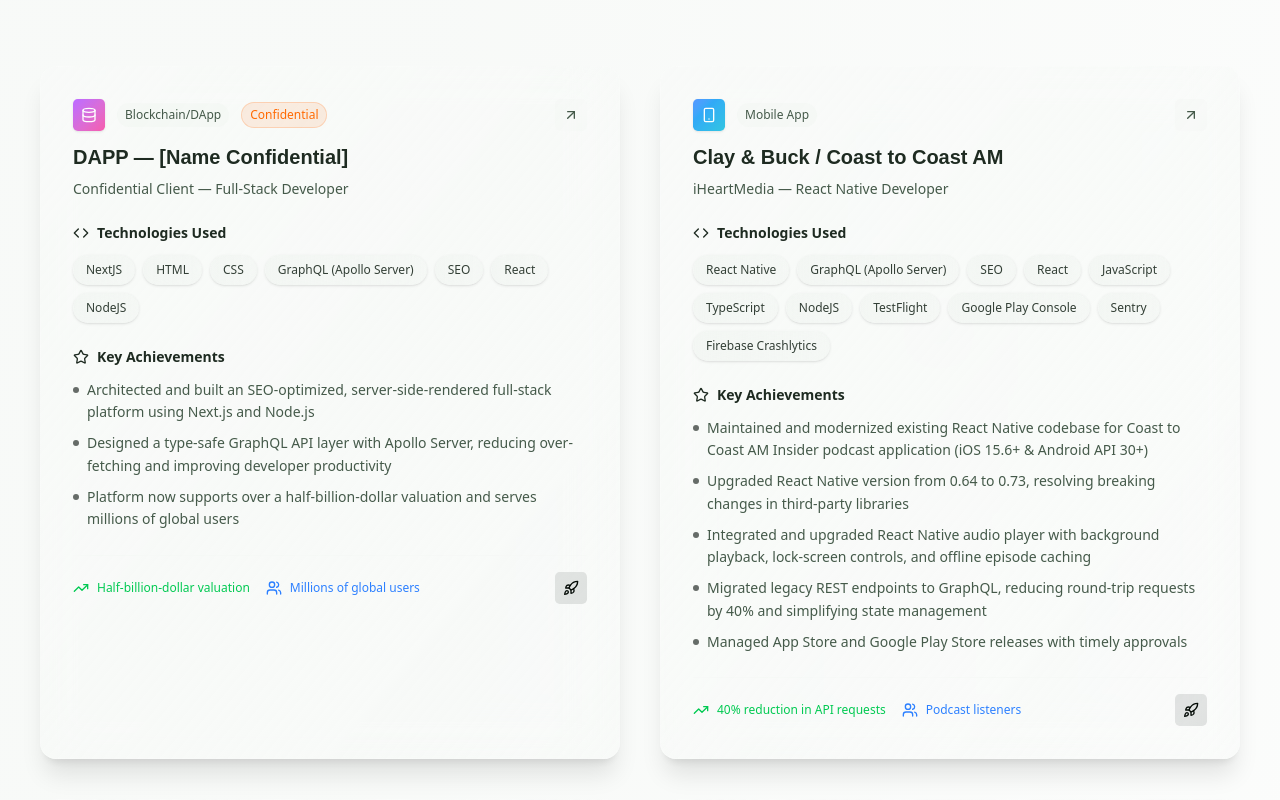
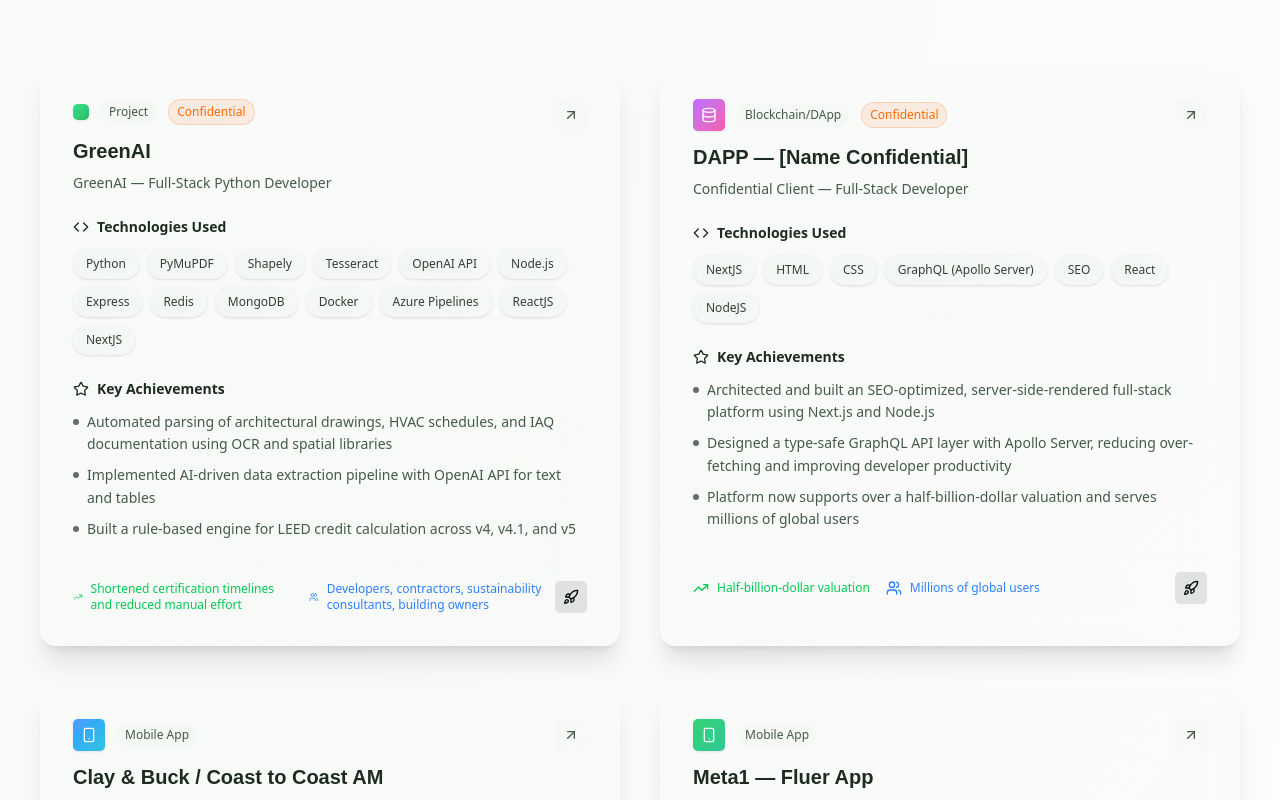
Before and after one commit to nirnaykulshreshtha/nirnay-kulshreshtha, a Next.js app: page / in a window 1280 px wide. Shown: the part 6900-7700 px from the top of the page. Built offline with nearby package versions, Linux system fonts and the light colour scheme; a web font is replaced by a local one.

Commit message:
Add GreenAI project details to projects section

```diff
--- a/src/components/projects-section.tsx
+++ b/src/components/projects-section.tsx
@@ -34,6 +34,25 @@
 
 export function ProjectsSection() {
   const projects = [
+
+    {
+      id: 'greenai',
+      title: 'GreenAI',
+      company: 'GreenAI',
+      role: 'Full-Stack Python Developer',
+      type: 'saaS',
+      typeIcon: 'DatabaseIcon',
+      typeColor: 'from-green-400 to-green-600',
+      technologies: ['Python','PyMuPDF','Shapely','Tesseract','OpenAI API','Node.js','Express','Redis','MongoDB','Docker','Azure Pipelines','ReactJS','NextJS'],
+      achievements: [
+        'Automated parsing of architectural drawings, HVAC schedules, and IAQ documentation using OCR and spatial libraries',
+        'Implemented AI-driven data extraction pipeline with OpenAI API for text and tables',
+        'Built a rule-based engine for LEED credit calculation across v4, v4.1, and v5'
+      ],
+      impact: 'Shortened certification timelines and reduced manual effort',
+      users: 'Developers, contractors, sustainability consultants, building owners',
+      confidential: true
+    },
     {
       id: 'dapp-confidential',
       title: 'DAPP — [Name Confidential]',
@@ -73,8 +92,8 @@
       confidential: false
     },
     {
-      id: 'meta1-fluher',
-      title: 'Meta1 — Fluher App',
+      id: 'meta1-fluer',
+      title: 'Meta1 — Fluer App',
       company: 'Meta1',
       role: 'Flutter Developer',
       type: 'mobile',
@@ -129,7 +148,7 @@
       impact: 'Real-time trading platform',
       users: 'Crypto traders',
       confidential: false
-    }
+    },
   ];
 
   const getTypeLabel = (type: string) => {
```
